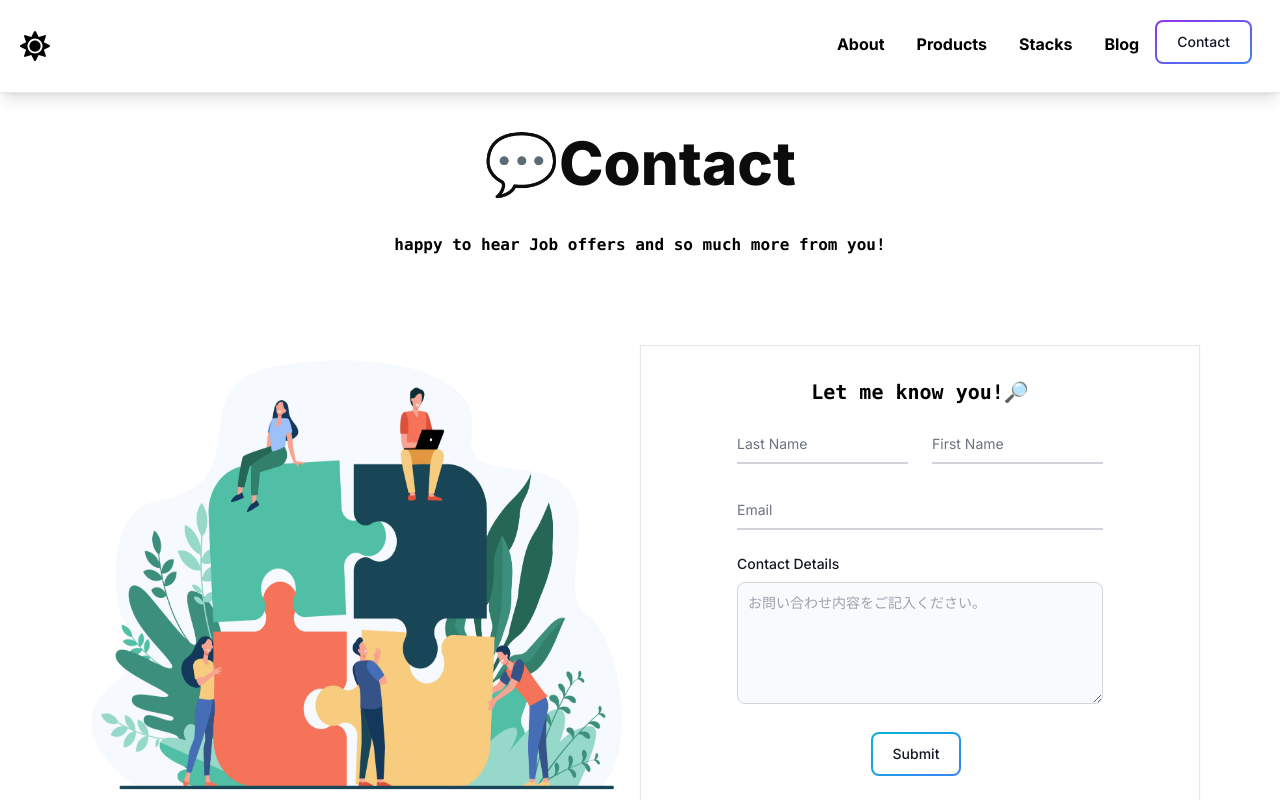
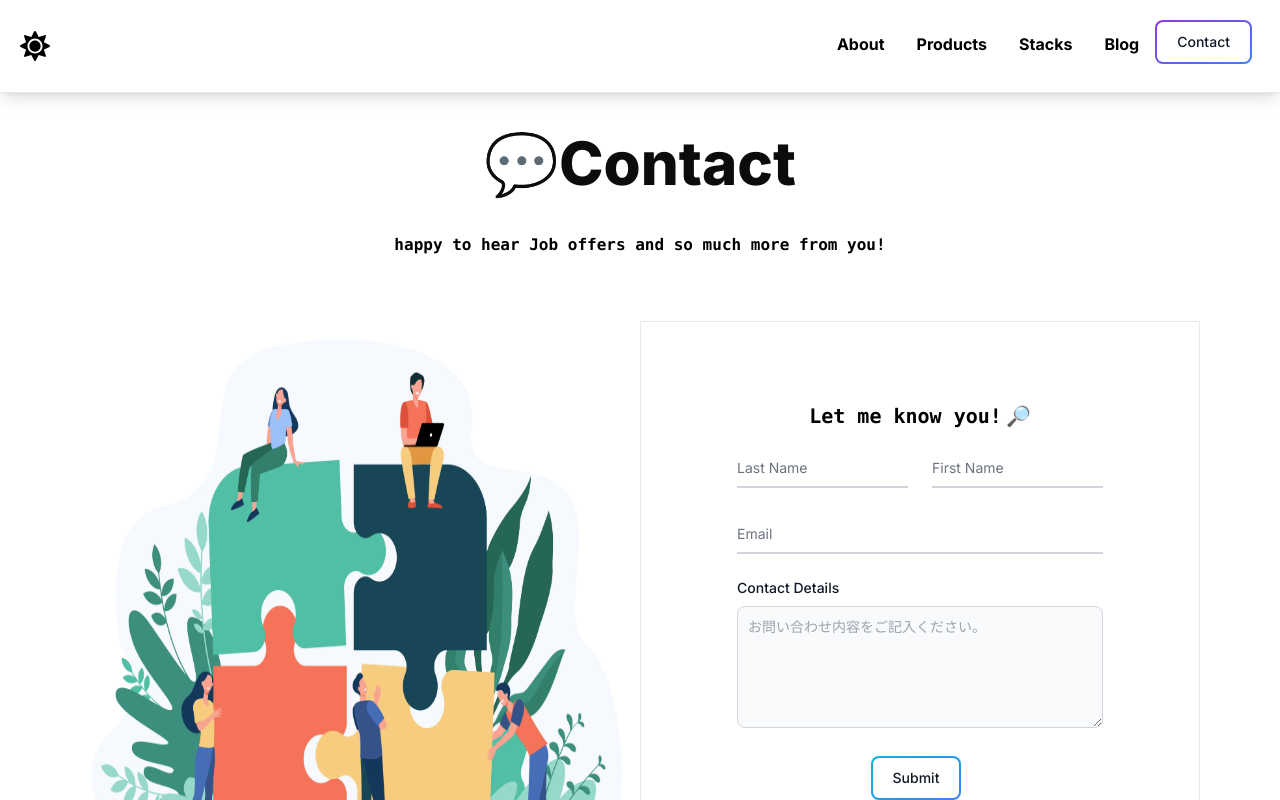
Before and after one commit to haseakito/website, a Next.js app: page /contact in a window 1280 px wide. Shown: the top 800 px of the page. Built offline with nearby package versions, Linux system fonts and the light colour scheme.

Commit message:
:lipstick: Modified contact page

```diff
--- a/app/contact/page.tsx
+++ b/app/contact/page.tsx
@@ -9,11 +9,11 @@ export default function page() {
         <h1 className='text-center text-6xl font-extrabold opacity-95 hover:opacity-100 py-10'>
             💬Contact
         </h1>
-        <div className='text-center font-mono font-bold pb-2'>
+        <div className='text-center font-mono font-bold'>
             <p>happy to hear Job offers and so much more from you!</p>
         </div>
         <div
-            className='lg:flex lg:justify-between mt-20 mx-20 mb-16'
+            className='lg:flex lg:justify-between mt-16 mx-20 mb-16'
         >
             <Image
                 src={ ContactImage }
--- a/components/ContactForm.tsx
+++ b/components/ContactForm.tsx
@@ -27,8 +27,6 @@ export function ContactForm() {
     // Function handling submitting the user input data
     const onSubmit: SubmitHandler<ContactFormProps> = async (e) => {
 
-        console.log(e)
-
         // define the data structure to be sent
         const data = {
             name: e.lastName + '' + e.firstName,
@@ -56,15 +54,15 @@ export function ContactForm() {
 
 
   return (
-    <div className=''>
+    <div className='relative group overflow-hidden'>
         <form
             onSubmit={handleSubmit(onSubmit)}
-            className='bg-white border-[1px] shadow-sm hover:shadow-lg duration-300 px-24 py-8'
+            className=' bg-white border-[1px] shadow-sm hover:shadow-lg duration-300 px-24 py-20'
         >
             <h2
-                className='text-center block sm:text-xl font-mono sm:font-semibold pb-4'
+                className='flex justify-center sm:text-xl font-mono sm:font-semibold pb-4'
             >
-               Let me know you!🔎
+               Let me know you! <span className='pl-1 animate-waving-hand'>🔎</span>
             </h2>
             <div className='grid lg:grid-cols-2 lg:gap-6'>
                 <div className='relative z-0 w-full gap-6 mb-6'>
@@ -127,13 +125,14 @@ export function ContactForm() {
             <div className='flex justify-center mt-7'>
                 <button
                     type='submit'
-                        className='relative inline-flex items-center justify-center p-0.5 mb-2 mr-2 overflow-hidden text-sm font-medium text-gray-900 rounded-lg group bg-gradient-to-br from-cyan-500 to-blue-500 group-hover:from-cyan-500 group-hover:to-blue-500 hover:text-white dark:text-white focus:ring-4 focus:outline-none focus:ring-cyan-200 dark:focus:ring-cyan-800'
+                    className='relative inline-flex items-center justify-center p-0.5 mb-2 mr-2 overflow-hidden text-sm font-medium text-gray-900 rounded-lg bg-gradient-to-br from-cyan-500 to-blue-500 hover:text-white dark:text-white focus:ring-4 focus:outline-none focus:ring-cyan-200 dark:focus:ring-cyan-800'
                 >
-                        <span className='relative px-5 py-2.5 transition-all ease-in duration-75 bg-white dark:bg-gray-900 rounded-md group-hover:bg-opacity-0'>
+                    <span className='relative px-5 py-2.5 transition-all ease-in duration-75 bg-white dark:bg-gray-900 rounded-md hover:bg-opacity-0'>
                         Submit
                     </span>
                 </button>
             </div>
+            <span className='absolute box-border z-10 -bottom-40 -right-36 bg-orange-400 w-60 h-96 rotate-45 transition-all translate-x-36 group-hover:translate-x-10'></span>
         </form>
     </div>
   )
```
Lines whose indentation alone changed are shown as unchanged.
